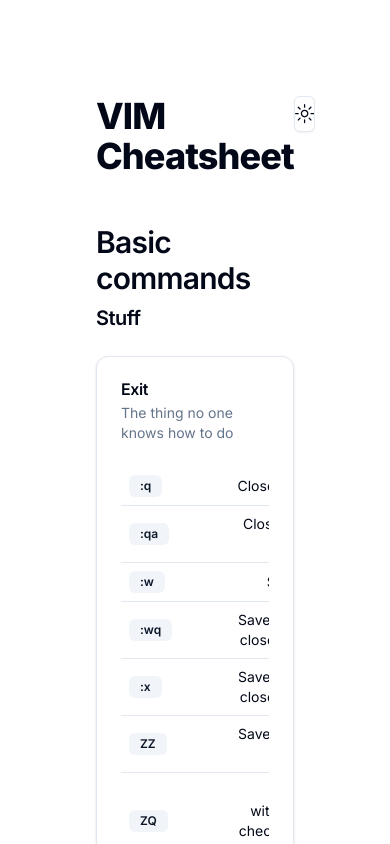
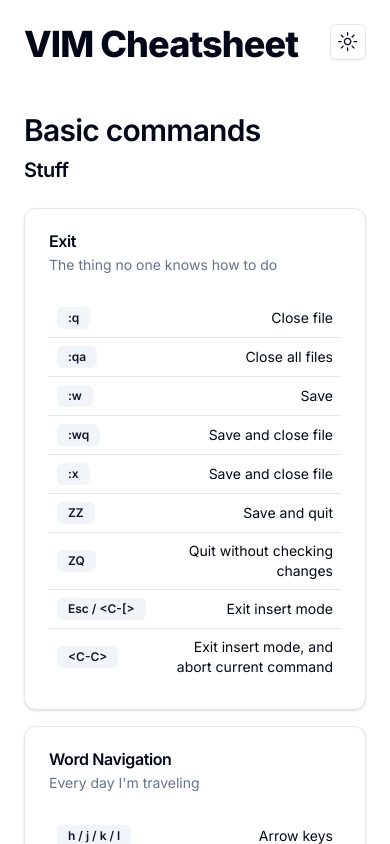
Before and after one commit to paulmorar/code.devpill.dk, a Next.js app: page / in a window 390 px wide. Shown: the top 844 px of the page. Built offline with nearby package versions, Linux system fonts and the light colour scheme.

Commit message:
Fix mobile view

```diff
--- a/src/app/page.tsx
+++ b/src/app/page.tsx
@@ -5,7 +5,7 @@
 
 export default function Home() {
   return (
-    <main className="flex flex-col p-24">
+    <main className="flex flex-col p-6 md:p-20">
       <div className="flex flex-row justify-between">
         <h1 className="scroll-m-20 text-4xl font-extrabold tracking-tight lg:text-5xl mb-12">
           VIM Cheatsheet
```
